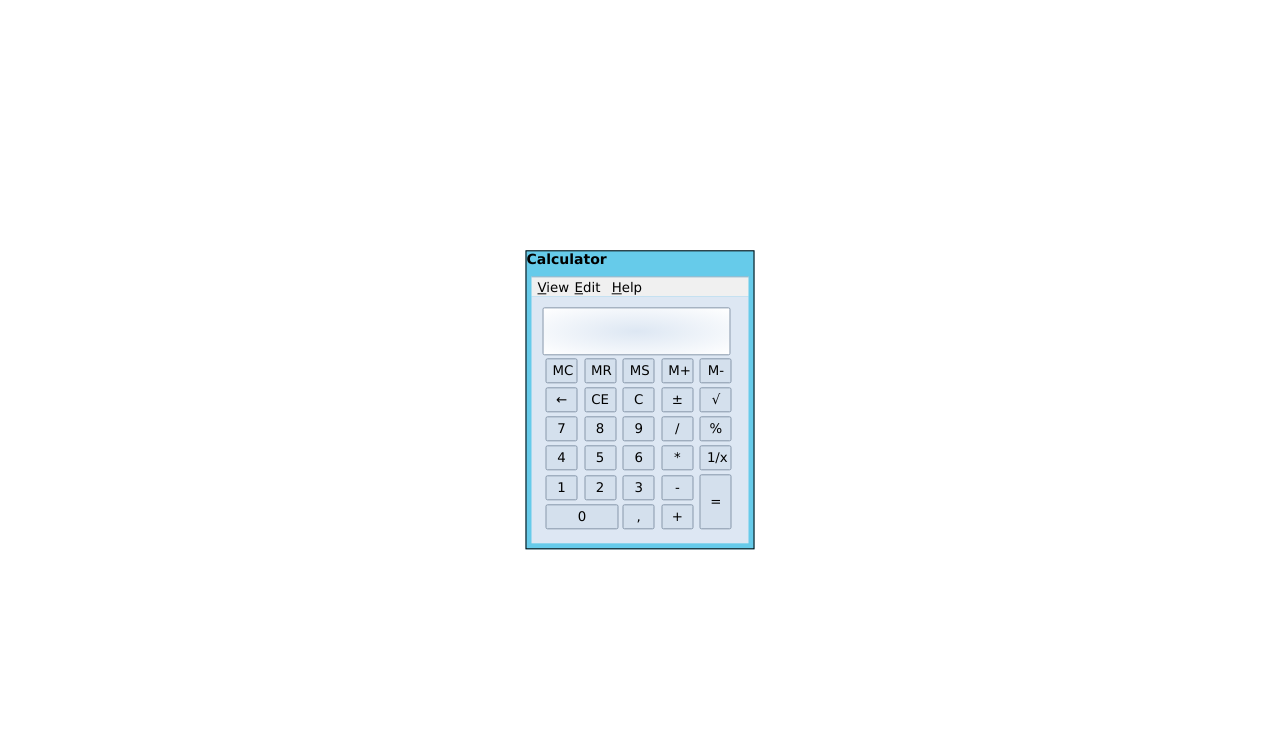
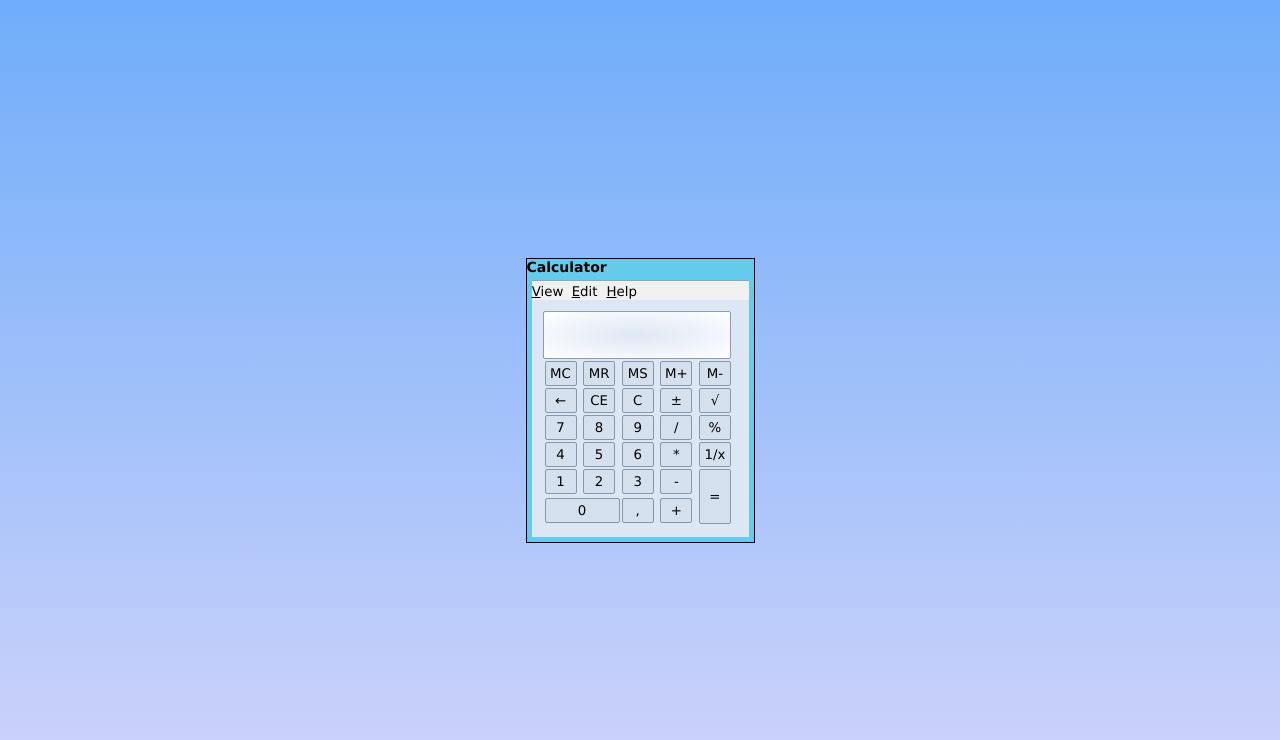
Before and after one commit to BrDio20/Calculadora, a plain HTML site: page Calculadora/index.html in a window 1280 px wide. Drawn offline with Linux system fonts and the light colour scheme.

Commit message:
Update style.css

```diff
--- a/Calculadora/style.css
+++ b/Calculadora/style.css
@@ -1,17 +1,16 @@
 * {
     box-sizing: border-box;
     font-family: Verdana, Geneva, Tahoma, sans-serif;
+    margin: 0;
+    padding: 0;
 }
 
 html,
 body {
-    height: 100vh;
-    margin: auto;
-}
-
-.background {
-    height: 100%;
-    background-image: linear-gradient(to bottom, rgb(111, 173, 250), rgb(210, 212, 250));
+  display: flex;
+  height: 100%;
+  width: 100%;
+  background-image: linear-gradient(to bottom, rgb(111, 173, 250), rgb(210, 212, 250));
 }
 
 h1 {
@@ -22,10 +21,7 @@ h1 {
 }
 
 .container {
-    position: absolute;
-    top: 50%;
-    left: 50%;
-    transform: translate(-50%, -50%);
+    margin: auto;
     border-color: rgb(47, 48, 51);
     border: 1px solid black;
     width: 229px;
```
